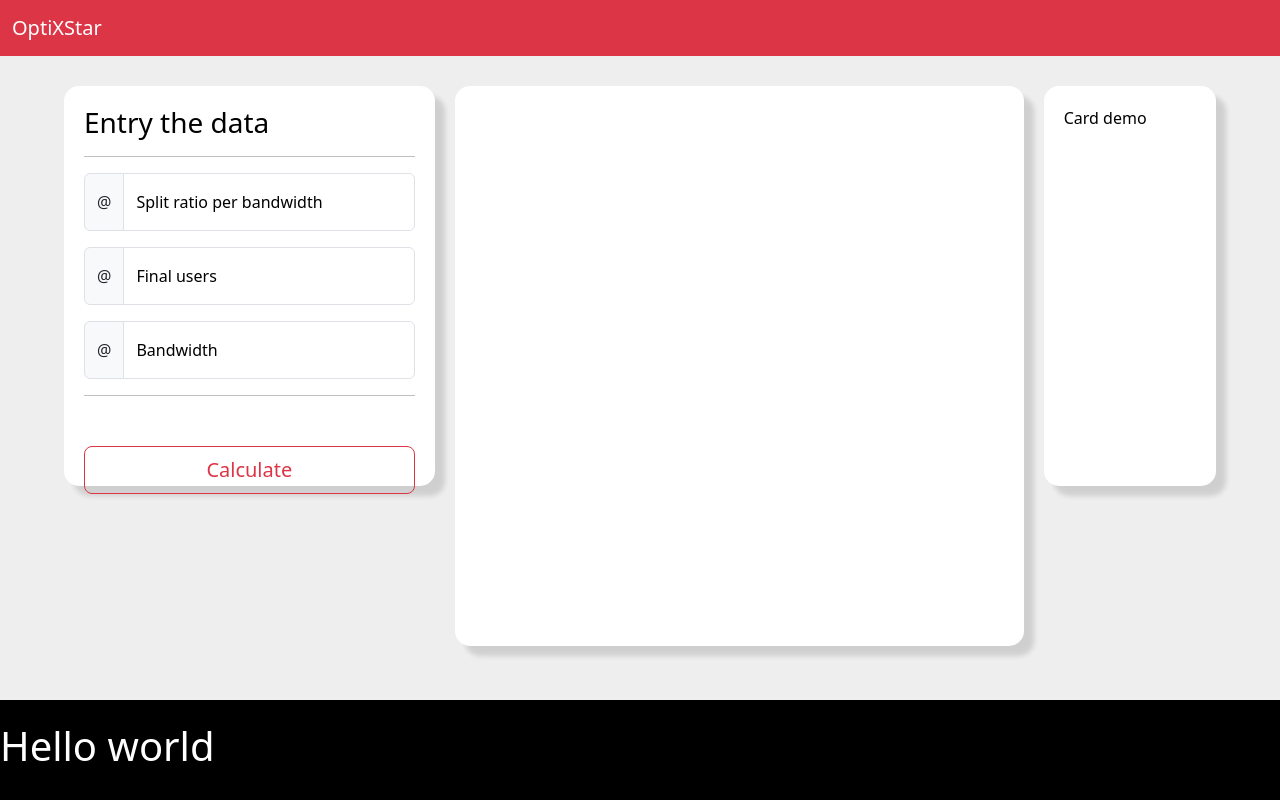
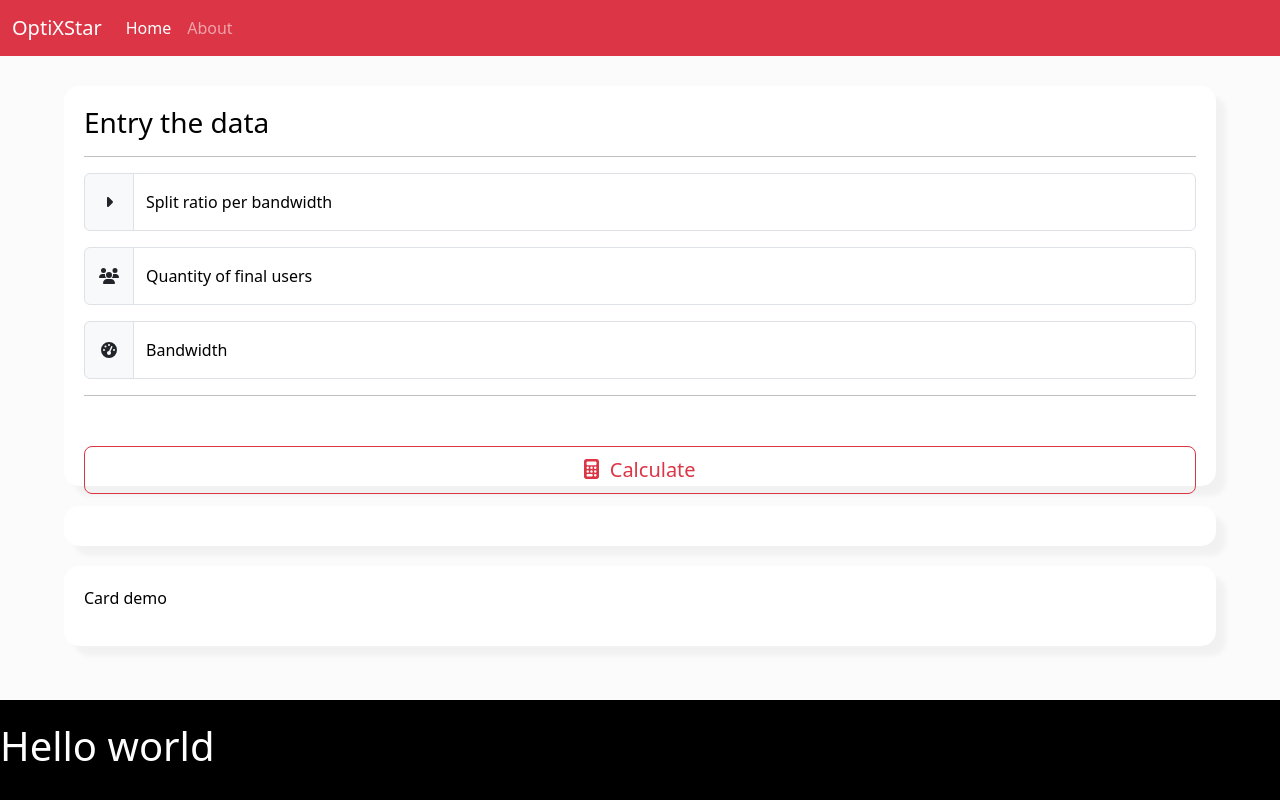
Before and after one commit to Galboss/OptixStarCalc, a React (Vite) app: page / in a window 1280 px wide. Built offline with nearby package versions, Linux system fonts and the light colour scheme.

Commit message:
Update fields
Modular Inputs

```diff
--- a/package.json
+++ b/package.json
@@ -10,6 +10,11 @@
     "preview": "vite preview"
   },
   "dependencies": {
+    "@fortawesome/fontawesome-svg-core": "^6.6.0",
+    "@fortawesome/free-brands-svg-icons": "^6.6.0",
+    "@fortawesome/free-regular-svg-icons": "^6.6.0",
+    "@fortawesome/free-solid-svg-icons": "^6.6.0",
+    "@fortawesome/react-fontawesome": "^0.2.2",
     "bootstrap": "^5.3.3",
     "react": "^18.3.1",
     "react-dom": "^18.3.1",
--- /dev/null
+++ b/src/components/input/InputGroup.jsx
@@ -0,0 +1,22 @@
+import React from "react";
+import { FontAwesomeIcon as Icon } from "@fortawesome/react-fontawesome";
+
+function InputGroup({ label, icon, type, refId }) {
+    return (
+        <>
+            {(label !== undefined, icon !== undefined, type !== undefined) ?
+                <div className="input-group mb-3">
+                    <span className="input-group-text input-decorator">
+                        <Icon icon={icon}/>
+                    </span>
+                    <div className="form-floating">
+                        <input className="form-control shadow-none" id="splitBand" ref={refId} type={type} placeholder={label} />
+                        <label>{label}</label>
+                    </div>
+                </div>
+                : <></>}
+        </>
+    )
+}
+
+export default InputGroup;
--- a/src/components/navbar/Navbar.jsx
+++ b/src/components/navbar/Navbar.jsx
@@ -7,7 +7,21 @@ function Navbar() {
         <>
             <nav className="navbar navbar-expand-lg bg-danger text-white" data-bs-theme="dark">
                 <div className="container-fluid">
-                    <a className="navbar-brand" href="#">OptiXStar</a>
+                    <NavLink className="navbar-brand" href="#">OptiXStar</NavLink>
+                    <button className="navbar-toggler" type="button" data-bs-toggle="collapse" data-bs-target="#navbarSupportedContent" aria-controls="navbarSupportedContent" aria-expanded="false" aria-label="Toggle navigation">
+                        <span className="navbar-toggler-icon"></span>
+                    </button>
+                    <div className="collapse navbar-collapse" id="navbarSupportedContent">
+                        <ul className="navbar-nav me-auto mb-2 mb-lg-0">
+                            <li className="nav-item">
+                                <NavLink className="nav-link" to="/">Home</NavLink>
+                            </li>
+                            <li className="nav-item">
+                                <NavLink className="nav-link" to="/About">About</NavLink>
+                            </li>
+                        </ul>
+                    </div>
+
                 </div>
             </nav>
         </>
--- a/src/index.css
+++ b/src/index.css
@@ -22,13 +22,18 @@ body {
   color: #fff;
 }
 
-
+.input-decorator{
+  min-width: 50px;
+  display: flex;
+  flex-direction: column;
+  justify-content: center;
+}
 
 
 @media (prefers-color-scheme: light) {
   :root {
     color: #213547 !important;
-    background-color: #eee !important;
+    background-color: #fbfbfb !important;
   }
 
 
--- a/src/pages/About/About.jsx
+++ b/src/pages/About/About.jsx
@@ -0,0 +1,11 @@
+import React from "react";
+
+function About(){
+    return (
+        <>
+            <p>hello word</p>
+        </>
+    )
+}
+
+export default About;
--- a/src/pages/Home/Home.css
+++ b/src/pages/Home/Home.css
@@ -13,9 +13,9 @@
     max-height: 50dvh;
     border-radius: 15px;
     padding: 20px;
-    box-shadow: 10px 10px 5px 0px rgba(0, 0, 0, 0.13);
-    -webkit-box-shadow: 10px 10px 5px 0px rgba(0, 0, 0, 0.13);
-    -moz-box-shadow: 10px 10px 5px 0px rgba(0, 0, 0, 0.13);
+    box-shadow: 10px 10px 5px 0px rgba(0, 0, 0, 0.04);
+    -webkit-box-shadow: 10px 10px 5px 0px rgba(0, 0, 0, 0.04);
+    -moz-box-shadow: 10px 10px 5px 0px rgba(0, 0, 0, 0.04);
 }
 .my0.form-control:focus{
     background-color: #fff;
@@ -59,3 +59,9 @@
     }
 
 }
+
+@media screen and (max-width: 1500px) {
+    .card-layout{
+        flex-direction: column;
+    }
+}
--- a/src/pages/Home/Home.jsx
+++ b/src/pages/Home/Home.jsx
@@ -1,10 +1,24 @@
 import React from "react";
-import { useState, useEffect,useRef } from "react";
+import { FontAwesomeIcon as Icon } from "@fortawesome/react-fontawesome";
+import { faCaretRight, faUsers, faGaugeHigh, faCalculator } from "@fortawesome/free-solid-svg-icons";
+import { useState, useEffect, useRef } from "react";
+import InputGroup from "../../components/input/InputGroup";
 import "./Home.css"
 
 function Home() {
 
-    let splitBand = useRef(0);
+    let split = useRef(null);
+    let users = useRef(null);
+    let bandwidth = useRef(null);
+    const [result, setResult] = useState(undefined);
+    function getData() {
+        let data = {
+            split: split.current.value,
+            users: users.current.value,
+            bandwidth: bandwidth.current.value
+        };
+        setResult(data);
+    }
 
     return (
         <>
@@ -13,31 +27,13 @@ function Home() {
                 <div className="my-card" id="card-1">
                     <h3>Entry the data</h3>
                     <hr />
-                    <div className="input-group mb-3">
-                        <span className="input-group-text">@</span>
-                        <div className="form-floating">
-                            <input className="form-control" id="splitBand" type="number" placeholder="Split ratio per bandwidth" />
-                            <label >Split ratio per bandwidth</label>
-                        </div>
-                    </div>
-                    <div className="input-group mb-3">
-                        <span className="input-group-text">@</span>
-                        <div className="form-floating">
-                            <input className="form-control" id="finalUsers" ref={splitBand} type="number" placeholder="Final users" />
-                            <label>Final users</label>
-                        </div>
-                    </div>
-                    <div className="input-group mb-3">
-                        <span className="input-group-text">@</span>
-                        <div className="form-floating">
-                            <input className="form-control" id="finalUsers" type="number" placeholder="Bandwidth" />
-                            <label>Bandwidth</label>
-                        </div>
-                    </div>
+                    <InputGroup icon={faCaretRight} label="Split ratio per bandwidth" type="number" refId={split} />
+                    <InputGroup icon={faUsers} label="Quantity of final users" type="number" refId={users} />
+                    <InputGroup icon={faGaugeHigh} label="Bandwidth" type="number" refId={bandwidth} />
                     <hr />
                     <div className="d-grid" id="search">
-                        <button className="btn btn-lg btn-outline-danger">
-                            Calculate
+                        <button className="btn btn-lg btn-outline-danger" onClick={getData}>
+                            <Icon icon={faCalculator} />&nbsp;&nbsp;Calculate
                         </button>
                     </div>
 
@@ -46,7 +42,7 @@ function Home() {
 
 
                 <div className="my-card" id="card-2">
-
+                    {result ? JSON.stringify(result) : ""}
                 </div>
 
 
--- a/src/routes/MyRoutes.jsx
+++ b/src/routes/MyRoutes.jsx
@@ -2,12 +2,14 @@ import React from "react";
 import { Navigate,Route,Routes } from "react-router-dom";
 import BasicLayout from "../layout/basic/BasicLayout";
 import Home from "../pages/Home/Home";
+import About from "../pages/About/About";
 
 function MyRoutes(){
     return(
         <Routes>
             <Route path="/" element={<BasicLayout/>}>
                 <Route path="//" element={<Home/>}/>
+                <Route path="/About" element={<About/>}/>
             </Route>
         </Routes>
     )
```
Also changed, not shown: src/pages/About/About.css (added), 1 other file (tests, documents, lock files or other folders).
